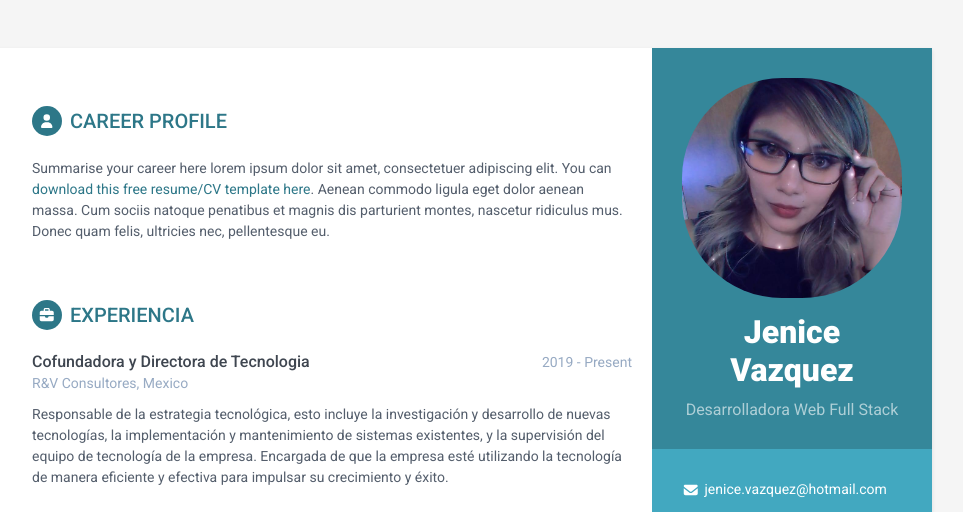
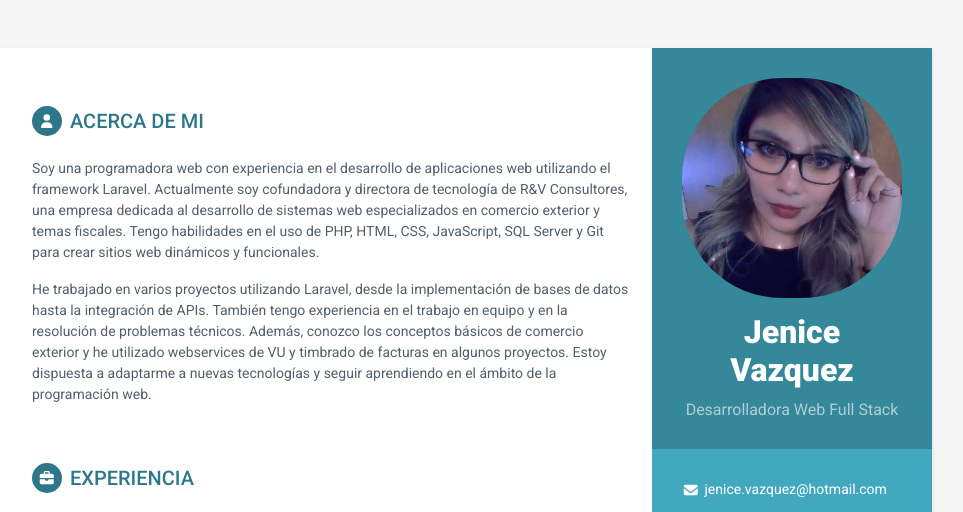
Before and after one commit to jenicevazquez/jenicevazquez.github.io, a plain HTML site: page index.html in a window 1280 px wide. Shown: the top 512 px of the page, without its empty margins (188-1151 px from the left). Drawn offline with Linux system fonts and the light colour scheme.

Commit message:
acercademi

```diff
--- a/index.html
+++ b/index.html
@@ -73,9 +73,11 @@
         <div class="main-wrapper">
 
             <section class="section summary-section">
-                <h2 class="section-title"><span class="icon-holder"><i class="fa-solid fa-user"></i></span>Career Profile</h2>
+                <h2 class="section-title"><span class="icon-holder"><i class="fa-solid fa-user"></i></span>Acerca de mi</h2>
                 <div class="summary">
-                    <p>Summarise your career here lorem ipsum dolor sit amet, consectetuer adipiscing elit. You can <a href="https://themes.3rdwavemedia.com/bootstrap-templates/resume/orbit-free-resume-cv-bootstrap-theme-for-developers/" target="_blank">download this free resume/CV template here</a>. Aenean commodo ligula eget dolor aenean massa. Cum sociis natoque penatibus et magnis dis parturient montes, nascetur ridiculus mus. Donec quam felis, ultricies nec, pellentesque eu.</p>
+                    <p>Soy una programadora web con experiencia en el desarrollo de aplicaciones web utilizando el framework Laravel. Actualmente soy cofundadora y directora de tecnología de R&V Consultores, una empresa dedicada al desarrollo de sistemas web especializados en comercio exterior y temas fiscales. Tengo habilidades en el uso de PHP, HTML, CSS, JavaScript, SQL Server y Git para crear sitios web dinámicos y funcionales.</p>
+
+                    <p>He trabajado en varios proyectos utilizando Laravel, desde la implementación de bases de datos hasta la integración de APIs. También tengo experiencia en el trabajo en equipo y en la resolución de problemas técnicos. Además, conozco los conceptos básicos de comercio exterior y he utilizado webservices de VU y timbrado de facturas en algunos proyectos. Estoy dispuesta a adaptarme a nuevas tecnologías y seguir aprendiendo en el ámbito de la programación web.</p>
                 </div><!--//summary-->
             </section><!--//section-->
 
```
